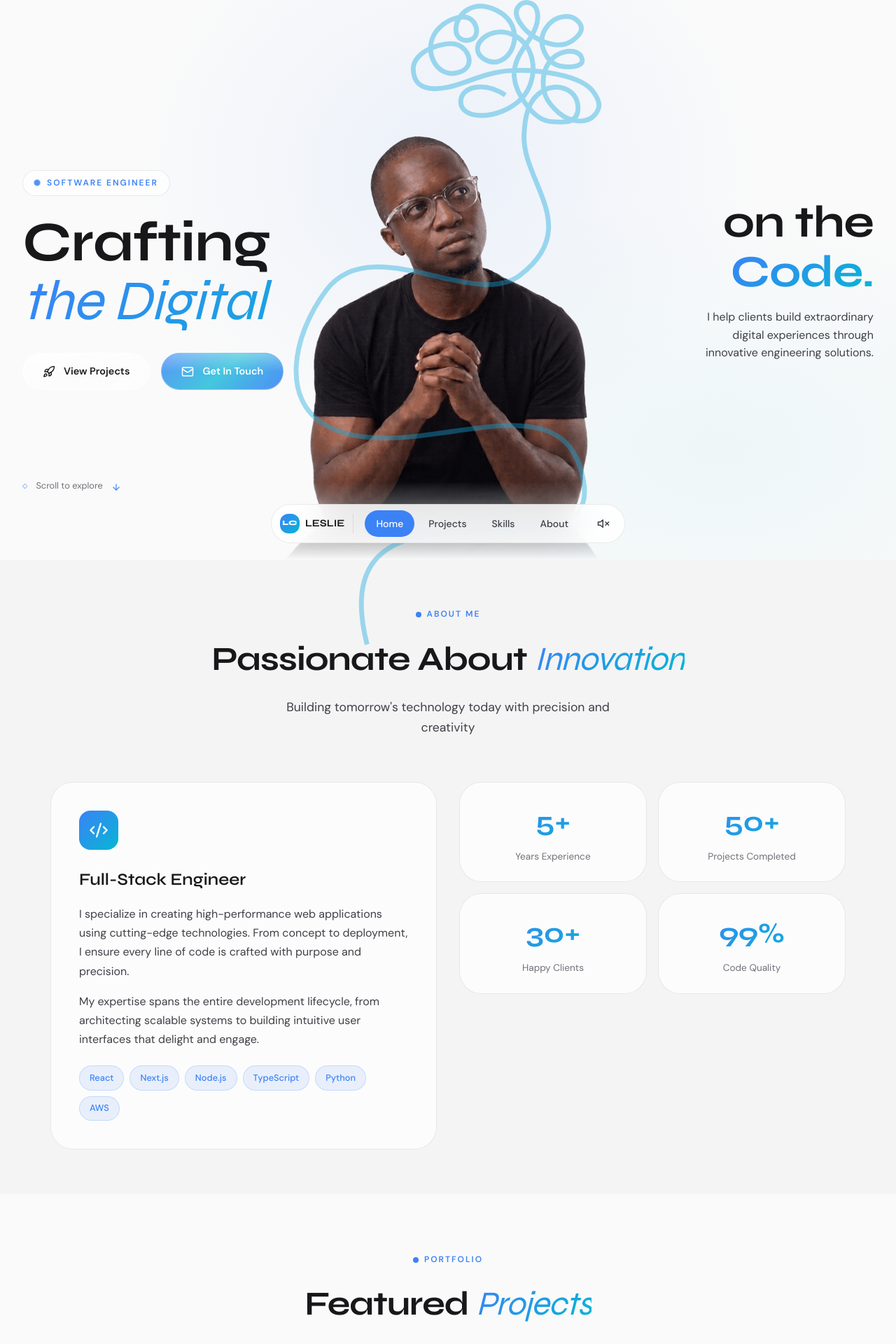
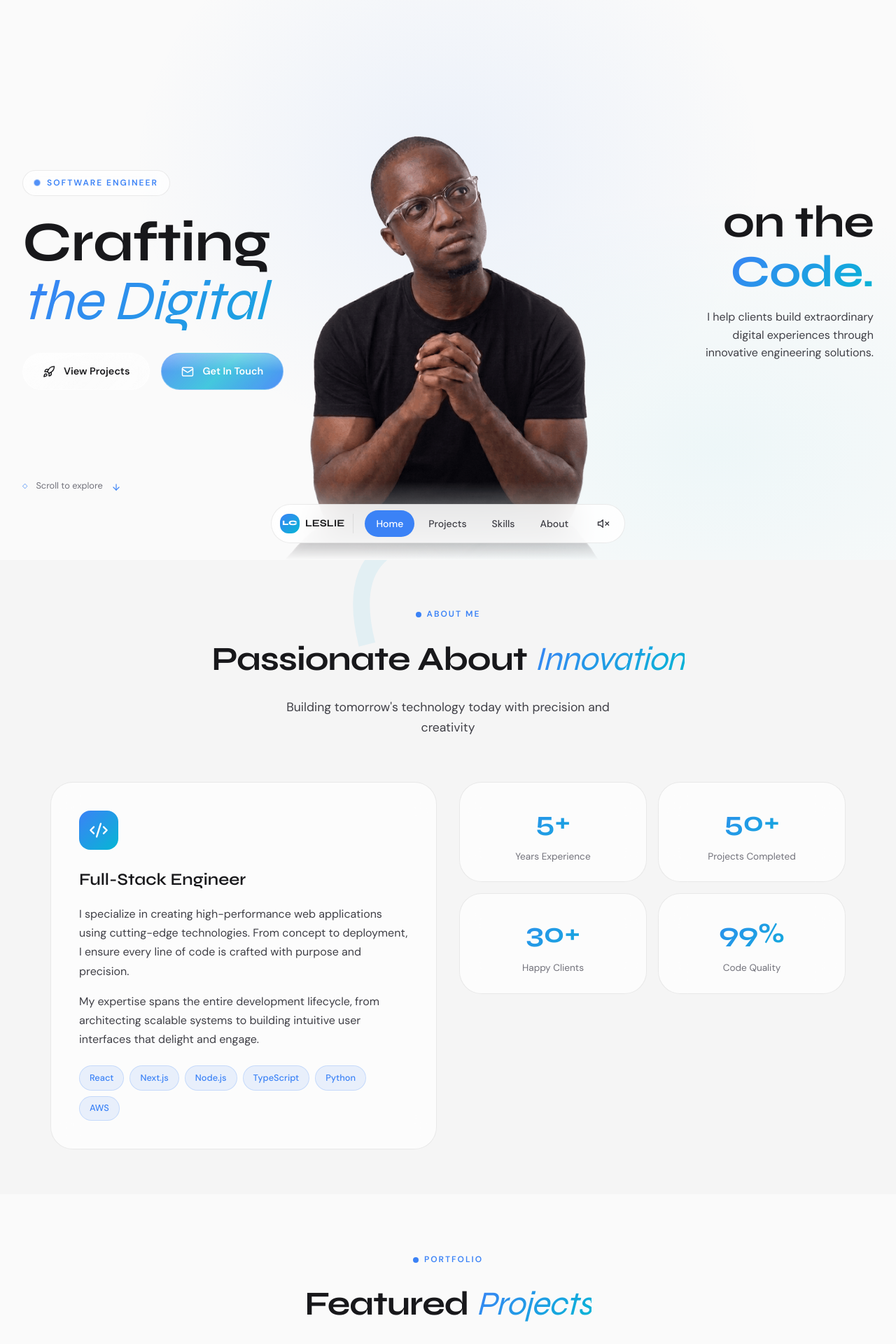
Before and after one commit to Leslie-T-art/portfolio-leslie, a Next.js app: page / in a window 1280 px wide. Shown: the top 1920 px of the page at 70% size. Built offline with nearby package versions, Linux system fonts and the light colour scheme.

Commit message:
feat: adjust z-index and opacity for body and update background colors for sections
Co-authored-by: Leslie Chihwai <72800533+Leslie-T-art@users.noreply.github.com>

```diff
--- a/src/app/globals.css
+++ b/src/app/globals.css
@@ -289,9 +289,9 @@ body {
   inset: 0;
   width: 100vw;
   height: 100vh;
-  z-index: 900;
+  z-index: 0;
   pointer-events: none;
-  opacity: 0.4;
+  opacity: 0.45;
 }
 
 .hero-content {
@@ -748,7 +748,7 @@ body {
 
 /* About Section */
 .about-section {
-  background: var(--bg-secondary);
+  background: rgba(244, 244, 245, 0.82);
 }
 
 .about-header {
@@ -886,7 +886,7 @@ body {
    ========================================== */
 
 .projects-section {
-  background: var(--bg-primary);
+  background: rgba(250, 250, 250, 0.82);
   overflow: visible;
   padding: clamp(4rem, 10vh, 8rem) 0;
 }
@@ -1068,8 +1068,8 @@ body {
    SKILLS SECTION STYLES
    ========================================== */
 
-.skills-section {
-  background: var(--bg-secondary);
+  .skills-section {
+  background: rgba(244, 244, 245, 0.82);
 }
 
 .skills-header {
```
Also changed, not shown: src/app/page.tsx (+1 -1 lines).
